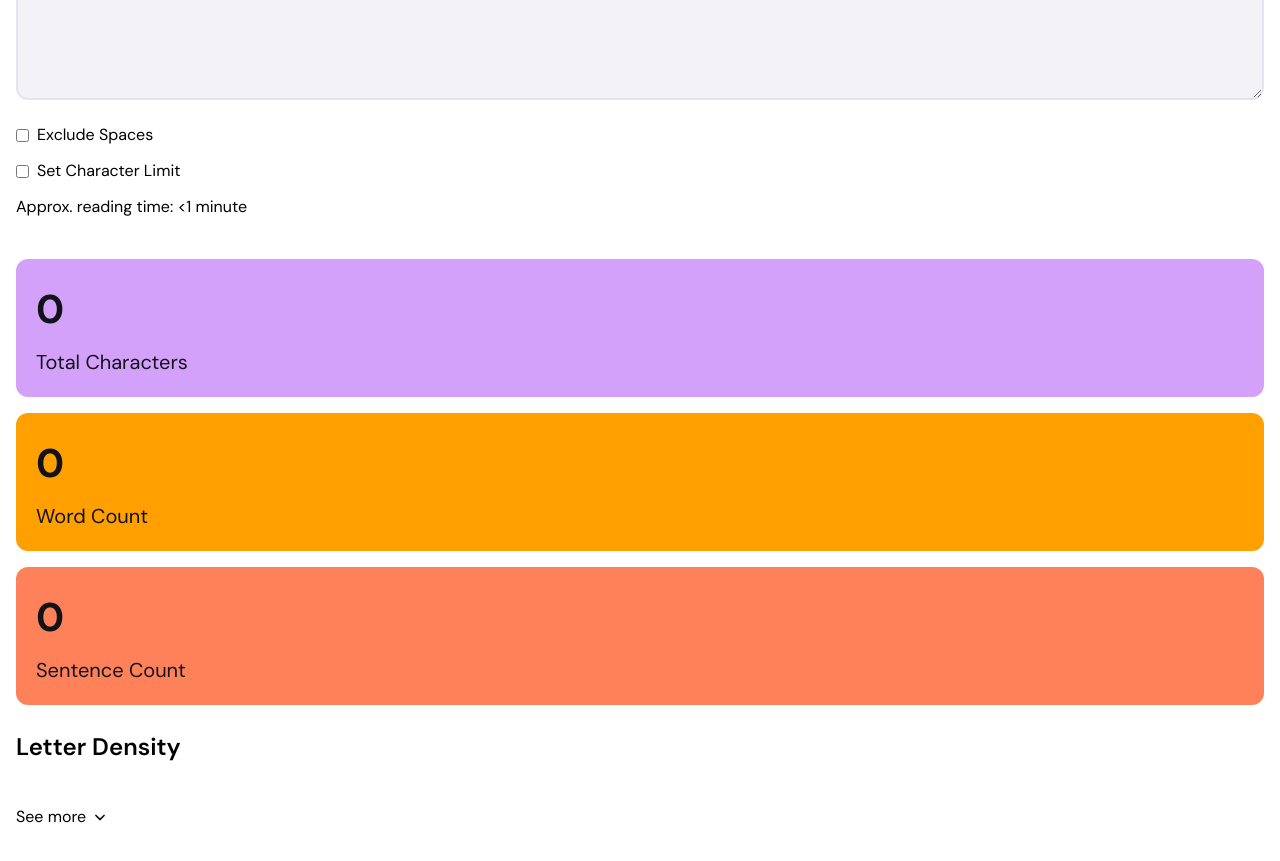
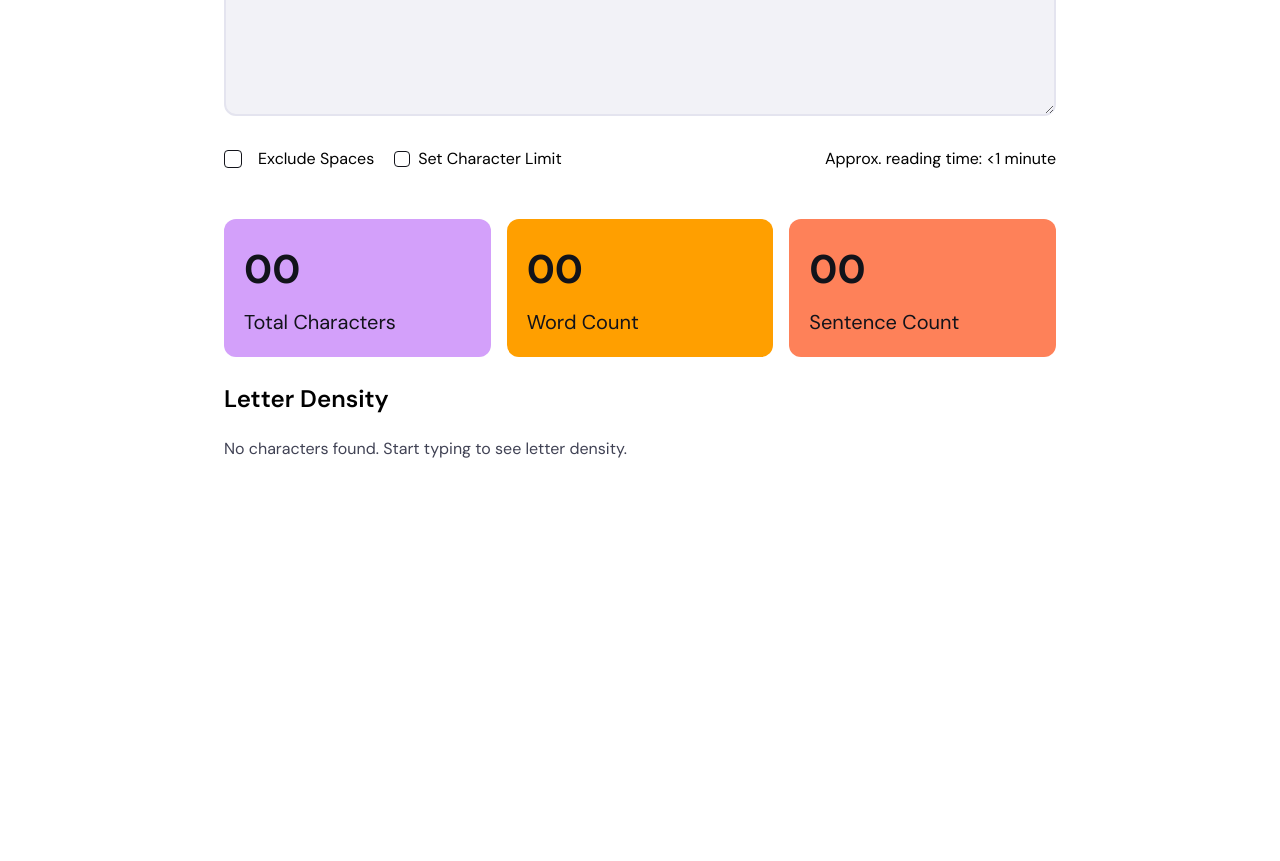
Before and after one commit to Hades1123/Landing-page-react, a React (Vite) app: page /character-counter in a window 1280 px wide. Shown: the part 320-1181 px from the top of the page. After the commit the page ends 813 px from the top, so only its background shows below. Built offline with nearby package versions, Linux system fonts and the light colour scheme.

Commit message:
start to custom checkbox

```diff
--- a/src/pages/character-counter.tsx
+++ b/src/pages/character-counter.tsx
@@ -9,6 +9,7 @@ export const CharacterCounterPage = () => {
     const [sentenceCount, setSentenceCount] = useState(0);
     const [excludeSpace, setExcludeSpace] = useState<boolean>(false);
     const [charFrequency, setCharFrequency] = useState<Map<string, number>>(new Map());
+    const [showAll, setShowAll] = useState(false);
 
     const onChange = (event: React.ChangeEvent<HTMLTextAreaElement>) => {
         setCurrentText(event.target.value);
@@ -35,8 +36,11 @@ export const CharacterCounterPage = () => {
     }, [currentText, excludeSpace]);
 
     return (
-        <div className="px-4 pt-4 pb-8 min-h-screen font-DMSans flex flex-col gap-10 bg-[#fff]">
-            <header className="flex justify-between items-center p-4">
+        <div
+            className="px-4 pt-4 pb-8 min-h-screen font-DMSans flex flex-col gap-10 bg-[#fff] md:py-[1.12rem] md:px-[2rem]
+                        lg:py-[2rem] lg:px-[14rem]"
+        >
+            <header className="flex justify-between items-center py-4">
                 {/* logo */}
                 <div className="flex gap-[0.56rem] items-center">
                     <img src="/character-counter/Group 2.svg" alt="svg" />
@@ -60,16 +64,40 @@ export const CharacterCounterPage = () => {
                 >
                 </textarea>
                 {/* options */}
-                <div className="flex flex-col gap-3">
-                    <div className="flex flex-col gap-3">
+                <div className="flex flex-col gap-3 md:flex-row md:items-center md:justify-between">
+                    <div className="flex flex-col gap-3 md:flex-row">
                         <div className="flex items-center gap-2">
-                            <input type="checkbox" id="Exclude-Spaces-Character-Counter" onChange={(event) => {
-                                setExcludeSpace(event.currentTarget.checked);
-                            }} />
-                            <label htmlFor="Exclude-Spaces-Character-Counter">Exclude Spaces</label>
+                            <div
+                                className={cn("size-4 rounded-[0.25rem] border-[1px] border-[#12131A] flex items-center justify-center hover:cursor-pointer p-2", excludeSpace ? 'bg-[#D3A0FA] border-none' : '')}
+                                id="Exclude-Spaces-Character-Counter"
+                                onClick={() => setExcludeSpace(!excludeSpace)}
+                            >
+                                {excludeSpace && <span>
+                                    <svg
+                                        width="10"
+                                        height="8"
+                                        viewBox="0 0 10 8"
+                                        fill="none"
+                                        xmlns="http://www.w3.org/2000/svg">
+                                        <path d="M9 1.5L3.5 7L1 4.5"
+                                            stroke="#12131A"
+                                            strokeWidth="1.6666"
+                                            strokeLinecap="round"
+                                            strokeLinejoin="round" />
+                                    </svg>
+                                </span>}
+                            </div>
+                            <label
+                                htmlFor="Exclude-Spaces-Character-Counter"
+                                onClick={() => setExcludeSpace(!excludeSpace)}
+                                className="hover:cursor-pointer p-2"
+                            >Exclude Spaces</label>
                         </div>
                         <div className="flex items-center gap-2">
-                            <input type="checkbox" id="Set-Character-Limit-Character-Counter" />
+                            <div
+                                id="Set-Character-Limit-Character-Counter"
+                                className="size-4 rounded-[0.25rem] border-[1px] border-[#12131A]"
+                            />
                             <label htmlFor="Set-Character-Limit-Character-Counter">Set Character Limit</label>
                         </div>
                     </div>
@@ -79,19 +107,19 @@ export const CharacterCounterPage = () => {
             {/* main-content  */}
             <main>
                 {/* statics */}
-                <div className="grid grid-cols-1 gap-4 mb-6">
+                <div className="grid grid-cols-1 gap-4 mb-6 md:grid-cols-3">
                     <div className={cn(cardStyle, 'bg-[#D3A0FA]')}>
-                        <div className="font-[700] text-[2.5rem]">{totalCharacter}</div>
+                        <div className="font-[700] text-[2.5rem]">{totalCharacter.toString().padStart(2, "0")}</div>
                         <div className="text-[1.25rem] font-[400]">Total Characters</div>
                     </div>
 
                     <div className={cn(cardStyle, 'bg-[#FF9F00]')}>
-                        <div className="font-[700] text-[2.5rem]">{wordCount}</div>
+                        <div className="font-[700] text-[2.5rem]">{wordCount.toString().padStart(2, "0")}</div>
                         <div className="text-[1.25rem] font-[400]">Word Count</div>
                     </div>
 
                     <div className={cn(cardStyle, 'bg-[#FE8159]')}>
-                        <div className="font-[700] text-[2.5rem]">{sentenceCount}</div>
+                        <div className="font-[700] text-[2.5rem]">{sentenceCount.toString().padStart(2, "0")}</div>
                         <div className="text-[1.25rem] font-[400]">Sentence Count</div>
                     </div>
                 </div>
@@ -99,28 +127,49 @@ export const CharacterCounterPage = () => {
                 {/* letter density  */}
                 <div className="flex flex-col gap-5">
                     <h1 className="text-[1.5rem] font-[600]">Letter Density</h1>
+                    {currentText.length ?
+                        (<>
                             <div className="flex flex-col gap-4">
                                 {
-                            [...charFrequency.entries()].map(([char, count]) => (
+                                    [...charFrequency.entries()]
+                                        .sort(([, a], [, b]) => b - a)
+                                        .slice(0, showAll ? undefined : 5)
+                                        .map(([char, count]) => (
                                             <div key={char} className="flex gap-4 h-[0.725rem] items-center">
-                                    <div className="w-1">{char}</div>
+                                                <div className="w-1">{char === ' ' ? '␣' : char}</div>
                                                 <div className="flex-1 bg-[#F2F2F7] rounded-[63rem] h-full">
                                                     <div
                                                         className="bg-[#D3A0FA] rounded-[62rem] h-full"
                                                         style={{ width: `${(count / totalCharacter) * 100}%` }}
                                                     ></div>
                                                 </div>
-                                    <div className="w-[30%] text-[1rem] text-end">{count} ({(count / totalCharacter * 100).toFixed(2)}%)</div>
+                                                <div
+                                                    className="w-[30%] text-[1rem] text-end">{count} ({(count / totalCharacter * 100).toFixed(2)}%)
+                                                </div>
                                             </div>
                                         ))
                                 }
                             </div>
-                    <button className="flex items-center gap-2">See more
-                        <svg width="12" height="7" viewBox="0 0 12 7" fill="none" xmlns="http://www.w3.org/2000/svg">
-                            <path d="M5.71875 6.375L1.09375 1.78125C0.9375 1.65625 0.9375 1.40625 1.09375 1.25L1.71875 0.65625C1.875 0.5 2.09375 0.5 2.25 0.65625L6 4.34375L9.71875 0.65625C9.875 0.5 10.125 0.5 10.25 0.65625L10.875 1.25C11.0312 1.40625 11.0312 1.65625 10.875 1.78125L6.25 6.375C6.09375 6.53125 5.875 6.53125 5.71875 6.375Z" fill="#12131A" />
+                            <button className="flex items-center gap-2" onClick={() => setShowAll(!showAll)}>
+                                {showAll ? "Show less" : 'Show more'}
+                                <svg
+                                    width="12"
+                                    height="7"
+                                    viewBox="0 0 12 7"
+                                    fill="none"
+                                    xmlns="http://www.w3.org/2000/svg"
+                                    className={showAll ? 'rotate-180' : ''}
+                                >
+                                    <path
+                                        d="M5.71875 6.375L1.09375 1.78125C0.9375 1.65625 0.9375 1.40625 1.09375 1.25L1.71875 0.65625C1.875 0.5 2.09375 0.5 2.25 0.65625L6 4.34375L9.71875 0.65625C9.875 0.5 10.125 0.5 10.25 0.65625L10.875 1.25C11.0312 1.40625 11.0312 1.65625 10.875 1.78125L6.25 6.375C6.09375 6.53125 5.875 6.53125 5.71875 6.375Z"
+                                        fill="#12131A"
+                                    />
                                 </svg>
                             </button>
-
+                        </>)
+                        :
+                        <p className="text-[#404254] font-[400]">No characters found. Start typing to see letter density.</p>
+                    }
                 </div>
             </main >
         </div >
```
Also changed, not shown: public/character-counter/Icon.svg (added). Lines whose indentation alone changed are shown as unchanged.
